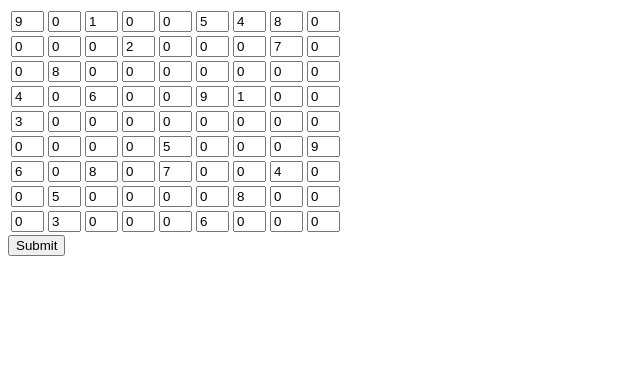
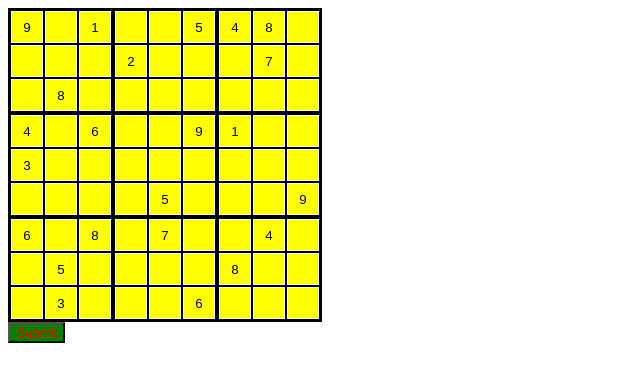
Before and after one commit to LucyMountain/MathsWebsite, a Django app: page /sudoku/test/ in a window 1280 px wide. Shown: the top 382 px of the page, without its empty margins (0-640 px from the left). Run offline with Django 4.2, Linux system fonts and the light colour scheme.

Commit message:
css running for sudoku.

```diff
--- /dev/null
+++ b/sudoku/static/sudoku/style.css
@@ -0,0 +1,35 @@
+
+table {
+  border-spacing:0px;
+}
+td {
+  border:1px solid;
+}
+td:first-child {
+  border-left:solid;
+}
+td:nth-child(3n) {
+  border-right:solid ;
+}
+tr:first-child td {
+  border-top:solid;
+}
+tr:nth-child(3n) td {
+  border-bottom:solid ;
+}
+.sudoku_cell {
+  height:30px;
+  width:30px;
+  text-align:center;
+  border:0px solid;
+  padding:0px 0px 0px 0px;
+  background-color:yellow;
+}
+.sudoku_cell.new {
+  color:red
+}
+input[name="submit"]{
+  margin:0em auto;
+  color:red;
+  background-color:green;
+}
--- a/sudoku/templates/sudoku/grid.html
+++ b/sudoku/templates/sudoku/grid.html
@@ -1,6 +1,7 @@
 <!DOCTYPE html>
 {% load static %}
 {% load filters %}
+<link rel="stylesheet" type="text/css" href="{% static 'sudoku/style.css' %}">
 <html lang="en">
 <head>
     <meta charset="UTF-8">
@@ -14,13 +15,13 @@
       <tr>
         {% for n in "012345678" %}
         <td>
-          <input id="{{l}}{{n}}" type="text" name="{{l}}{{n}}" value="{{ grid|letter:l|number:n }}" class="square" maxlength="1" size="1">
+          <input id="{{l}}{{n}}" type="text" name="{{l}}{{n}}" value="{{ grid|letter:l|number:n }}" maxlength="1" size="1" class="sudoku_cell">
         </td>
         {% endfor %}
       </tr>
       {% endfor %}
     </table>
-  <input type="submit" value="Submit">
+  <input type="submit" value="Submit" name="submit">
   </form>
 </body>
 </html>
--- a/sudoku/views.py
+++ b/sudoku/views.py
@@ -25,6 +25,17 @@ def test_example(request):
         [0, 5, 0, 0, 0, 0, 8, 0, 0],
         [0, 3, 0, 0, 0, 6, 0, 0, 0]
     ]
+    test_grid = [
+        [9, "", 1, "", "", 5, 4, 8, ""],
+        ["", "", "", 2, "", "", "", 7, ""],
+        ["", 8, "", "", "", "", "", "", ""],
+        [4, "", 6, "", "", 9, 1, "", ""],
+        [3, "", "", "", "", "", "", "", ""],
+        ["", "", "", "", 5, "", "", "", 9],
+        [6, "", 8, "", 7, "", "", 4, ""],
+        ["", 5, "", "", "", "", 8, "", ""],
+        ["", 3, "", "", "", 6, "", "", ""]
+    ]
     grid = {}
     letters = list("ABCDEFGHI")
     for row in range(9):
@@ -36,25 +47,20 @@ def test_example(request):
 
 def solve(request):
     grid = np.empty((9, 9), dtype=Cell)
+    original = {}
     letters = list("ABCDEFGHI")
     for row in range(9):
         for column in range(9):
             i = request.POST[letters[row] + str(column)]
+            original[letters[row]+str(column)] = "sudoku_cell" if len(i) == 0 else "new"
             v = int(i) if len(i) > 0 else 0
             grid[row, column] = Cell(v, ([1, 2, 3, 4, 5, 6, 7, 8, 9] if v == 0 else []), row, column)
     solved = evaluate_grid(grid)
-    """
-    solved_grid = []
-    for r in range(9):
-        row = []
-        for c in range(9):
-            row.append(solved[r][c].value)
-        solved_grid.append(row)
-    """
     grid = {}
-    letters = list("ABCDEFGHI")
     for row in range(9):
         for column in range(9):
             grid[letters[row]+str(column)] = solved[row][column].value
-    context = {'grid': grid}
+    context = {'grid': grid,
+               'original':original
+               }
     return render(request, 'sudoku/grid.html', context)
```
